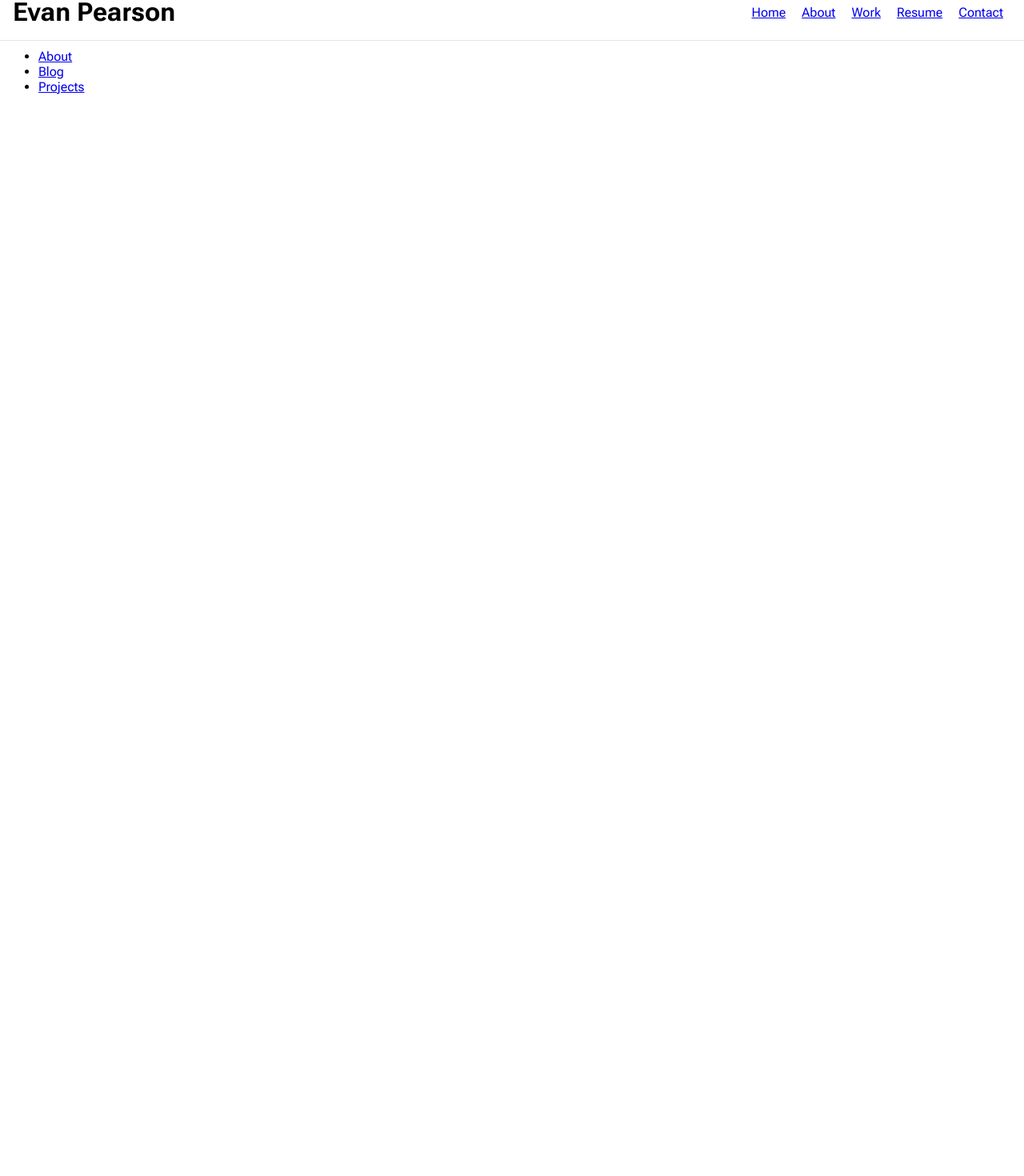
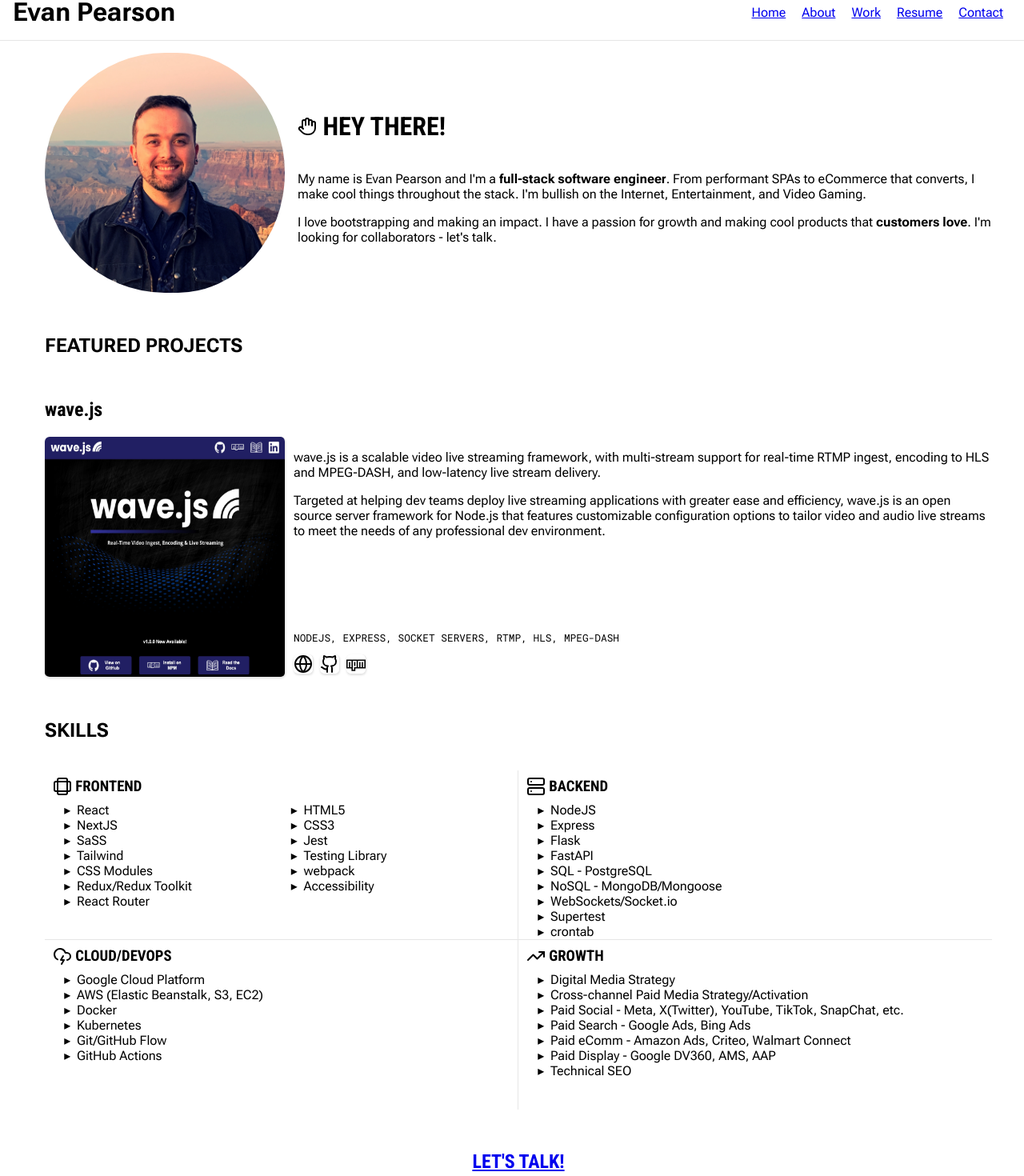
Before and after one commit to parsnbl/evan-pearson.com, a Next.js app: page / in a window 1280 px wide. Shown: the part 20-1490 px from the top of the page at 80% size. Before the commit the page ends 821 px from the top, so only its background shows below. Built offline with nearby package versions, Linux system fonts and the light colour scheme.

Commit message:
initial component setting

```diff
--- a/app/about/components/Blurb.tsx
+++ b/app/about/components/Blurb.tsx
@@ -45,7 +45,7 @@ const Blurb = () => {
                   alignItems: 'center',
                   margin: '.5em 0em'
                 }}>
-                  <Hand /><h2 className={roboto_condensed.className}>&nbsp;HEY THERE!</h2>
+                  <Hand /><h1 className={roboto_condensed.className}>&nbsp;HEY THERE!</h1>
                 </div>
                 <p>
                   My name is Evan Pearson and I'm a <span css={{fontWeight: 'bold'}}>full-stack software engineer</span>. From performant SPAs to eCommerce that converts, I make cool things throughout the stack. I'm bullish on the Internet, Entertainment, and Video Gaming.
--- /dev/null
+++ b/app/about/components/SkillsWrapper.tsx
@@ -0,0 +1,33 @@
+'use client'
+
+import React from "react";
+import { SerializedStyles, css } from '@emotion/react';
+
+
+import Band from "@/components/Band";
+import { StyledWrapped } from "../../../declarations";
+
+const twoColumn = css({
+  display: 'grid',
+  gridTemplateColumns: 'repeat(2, 1fr)',
+  gridTemplateRows: 'repeat(3, 1fr)',
+  height: '100%' ,
+});
+
+interface multiWrapped {
+  children: React.ReactNode,
+  bandStyles?: SerializedStyles,
+  columnStyles?: SerializedStyles
+}
+
+const SkillsWrapper = ({children, bandStyles, columnStyles}: multiWrapped) => {
+  return (
+    <Band cssStyles={css([{paddingTop: '0px'}, bandStyles])}>
+      <div css={[twoColumn, columnStyles]}>
+        {children}
+      </div>
+    </Band>
+  );
+};
+
+export default SkillsWrapper;
--- a/app/about/components/CTA.tsx
+++ b/app/components/CTA.tsx
@@ -1,15 +1,17 @@
 'use client'
 import React from "react";
 import { css } from '@emotion/react'
+import Link from "next/link";
 
 import Band from "@/components/Band";
 import { roboto_condensed } from '@/fonts';
+
 
 const CTA = () => {
   return (
     <Band>
       <h2 className={roboto_condensed.className} css={{ textAlign: 'center'}}>
-        LET'S TALK!
+        <Link href='/contact'>LET'S TALK!</Link>
       </h2>
     </Band>
   );
--- a/app/layout.tsx
+++ b/app/layout.tsx
@@ -4,6 +4,9 @@ import React from 'react';
 import EmotionRootStyleRegistry from './ThemeRegistry';
 import type { Wrapped } from '../declarations';
 import { css } from '@emotion/react';
+
+import MinimalWrapper from '@/components/MinimalWrapper';
+import { Wrapped } from '../../declarations';
 
 
 import { roboto_flex } from './fonts';
@@ -24,7 +27,9 @@ export default function RootLayout({ children }: Wrapped) {
             <body css={fullSize} className={roboto_flex.className}>
                 <EmotionRootStyleRegistry>
                     <Header />
-                    {children}
+                    <MinimalWrapper>
+                        {children}
+                    </MinimalWrapper>
                 </EmotionRootStyleRegistry>
             </body>
         </html>
--- a/app/page.tsx
+++ b/app/page.tsx
@@ -3,28 +3,38 @@ import React from 'react';
 import Link from 'next/link';
 import {css, Global} from '@emotion/react';
 
+import Blurb from './about/components/Blurb'
+import Band from './components/Band';
+import ProjectArray from './projects/components/ProjectsArray';
+import SkillsWrapper from './about/components/SkillsWrapper';
+import {
+  Frontend,
+  Backend,
+  Cloud,
+  Growth
+} from './about/components/Skills';
+import CTA from './components/CTA';
 
 export default function Page() {
     return (
-      <div>
-          <header>
-            <h1>Stuff</h1>
-            <nav>
-                <ul>
-                    <li><Link href="/about">About</Link></li>
-                    <li><Link href="/blog">Blog</Link></li>
-                    <li><Link href="/projects">Projects</Link></li>
-                </ul>
-            </nav>
-          </header>
+      <>
           <main>
-            <Global styles={{fontFamily: 'sans-serif'}}/>
-
+            <Blurb />
+            <Band>
+              <h2>FEATURED PROJECTS</h2>
+            </Band>
+            <ProjectArray filterCallback={elem => elem.title === 'wave.js'} />
+            <Band>
+              <h2>SKILLS</h2>
+            </Band>
+            <SkillsWrapper columnStyles={{gridTemplateRows: 'repeat(2, 1fr)'}} >
+              <Frontend />
+              <Backend />
+              <Cloud />
+              <Growth />
+            </SkillsWrapper>
+            <CTA />
           </main>
-          <footer>
-
-          </footer>
-      </div>
-
+      </>
     );
 }
--- /dev/null
+++ b/app/projects/components/ProjectsArray.tsx
@@ -0,0 +1,25 @@
+'use client'
+
+import React from 'react';
+
+import Project from '@/components/Project';
+import projects from '../project.json';
+
+
+type filterCallback = (element: any, index: number, array: any[]) => boolean;
+
+const ProjectArray = ({filterCallback}: {filterCallback?: filterCallback}) => {
+  const projectArr = [];
+  const subset = filterCallback? projects.filter(filterCallback): projects;
+
+  for (const project of subset) {
+    projectArr.push(<Project {...project} />);
+  }
+  return (
+    <>
+      {projectArr}
+    </>
+  );
+};
+
+export default ProjectArray;
```
Also changed, not shown: app/about/page.tsx (+5 -5 lines), app/components/Band.tsx (+1 -6 lines), app/contact/page.tsx (+12 -1 lines), app/projects/components/CTA.tsx (deleted, +0 -18 lines), app/projects/page.tsx (+6 -5 lines), declarations.ts (+7 -0 lines).
